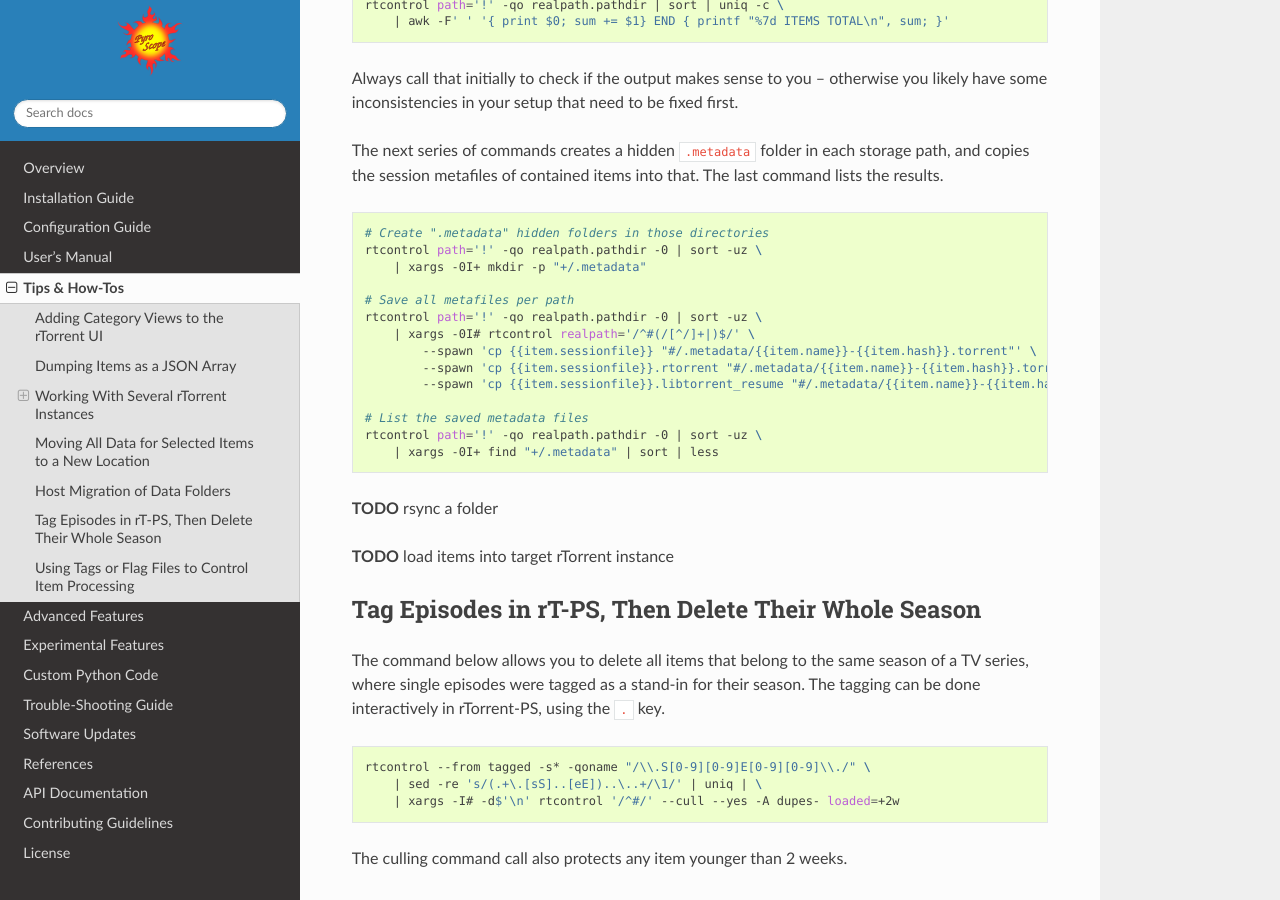
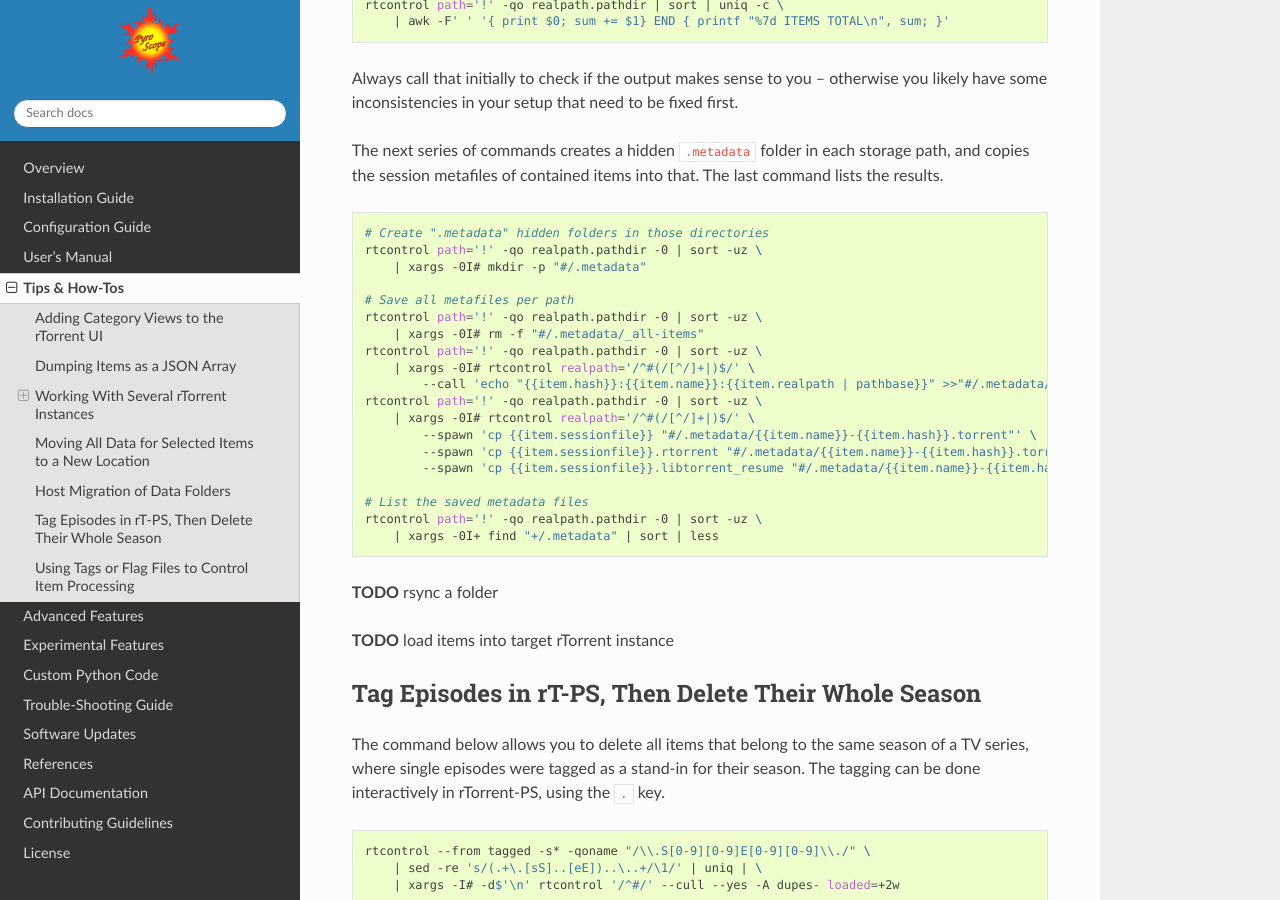
Before and after one commit to pyroscope/pyrocore, a Sphinx documentation site: the page built from docs/howto.rst, in a window 1280 px wide and 900 px high, scrolled down 3645 px. Built offline with Sphinx 7.4.7 and the Read the Docs theme 2.0.0, drawn with Linux system fonts in a browser that asks for light colours.

Commit message:
host-move: create .metadata/_all-items 'hash:name:filename' list

```diff
--- a/docs/howto.rst
+++ b/docs/howto.rst
@@ -205,9 +205,14 @@ into that. The last command lists the results.
 
     # Create ".metadata" hidden folders in those directories
     rtcontrol path='!' -qo realpath.pathdir -0 | sort -uz \
-        | xargs -0I+ mkdir -p "+/.metadata"
+        | xargs -0I# mkdir -p "#/.metadata"
 
     # Save all metafiles per path
+    rtcontrol path='!' -qo realpath.pathdir -0 | sort -uz \
+        | xargs -0I# rm -f "#/.metadata/_all-items"
+    rtcontrol path='!' -qo realpath.pathdir -0 | sort -uz \
+        | xargs -0I# rtcontrol realpath='/^#(/[^/]+|)$/' \
+            --call 'echo "{{item.hash}}:{{item.name}}:{{item.realpath | pathbase}}" >>"#/.metadata/_all-items"'
     rtcontrol path='!' -qo realpath.pathdir -0 | sort -uz \
         | xargs -0I# rtcontrol realpath='/^#(/[^/]+|)$/' \
             --spawn 'cp {{item.sessionfile}} "#/.metadata/{{item.name}}-{{item.hash}}.torrent"' \
```
